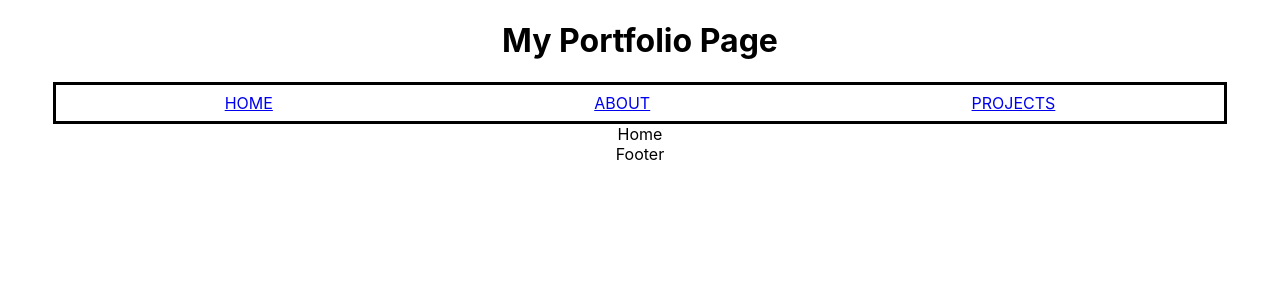
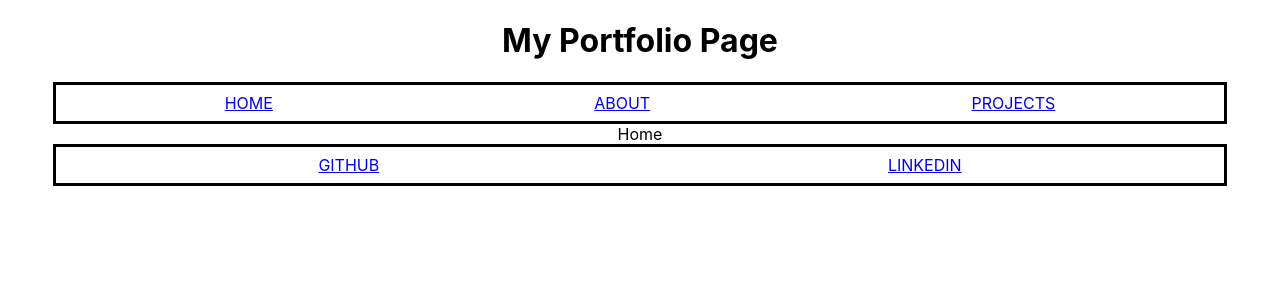
Before and after one commit to ACavalletto/portfolio-hw-frontend, a React (Create React App) app: page / in a window 1280 px wide. Shown: the top 300 px of the page. Built offline with nearby package versions, Linux system fonts and the light colour scheme.

Commit message:
updated footer with github and linkedin links

```diff
--- a/src/components/Footer.jsx
+++ b/src/components/Footer.jsx
@@ -1,6 +1,24 @@
+import { Link } from 'react-router-dom'
 const Footer = (props) => {
+    const navStyle = {
+      display: 'flex',
+      justifyContent: 'space-around',
+      border: '3px solid black',
+      padding: '8px',
+      width: '90%',
+      margin: 'auto',
+    };
   return (
-    <div>Footer</div>
+    <footer>
+      <nav style={navStyle}>
+        <Link to="https://github.com/ACavalletto">
+          <div>GITHUB</div>
+        </Link>
+        <Link to="www.linkedin.com/in/arnaud-cavalletto">
+          <div>LINKEDIN</div>
+        </Link>
+      </nav>
+    </footer>
   )
 }
 
```
